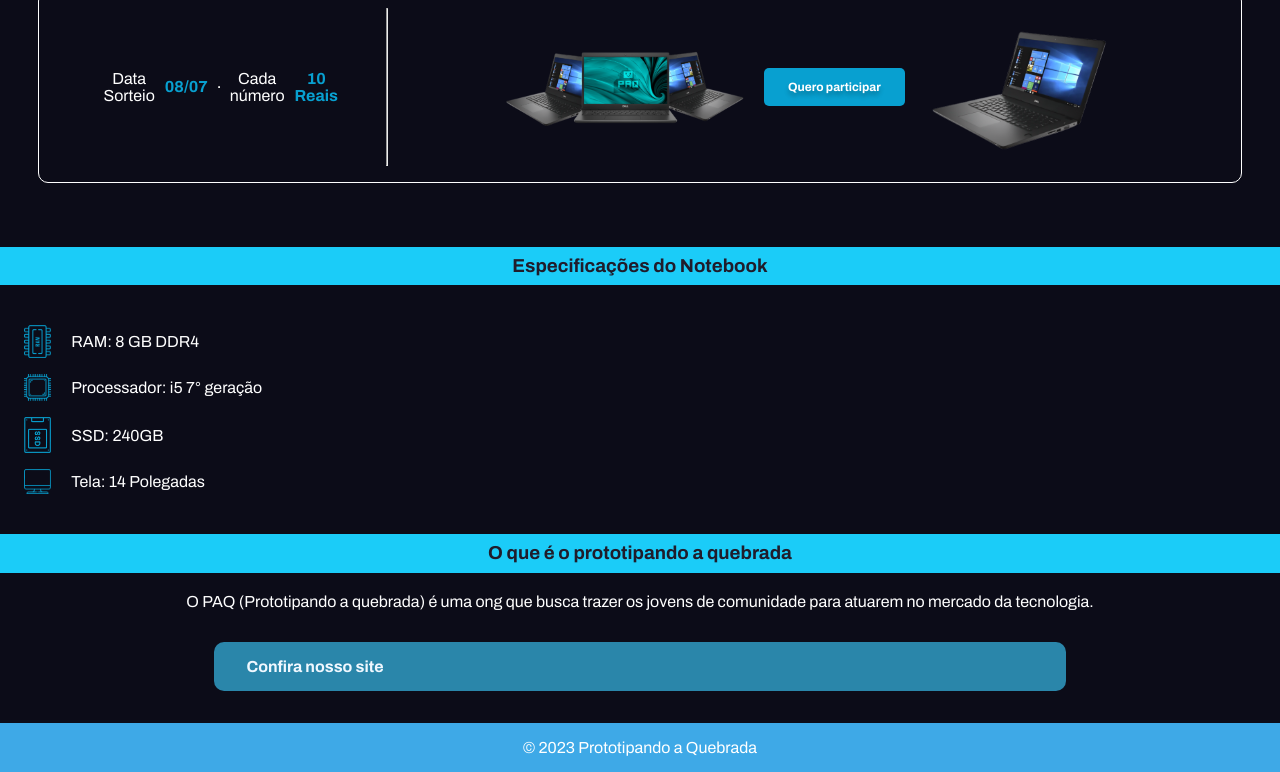
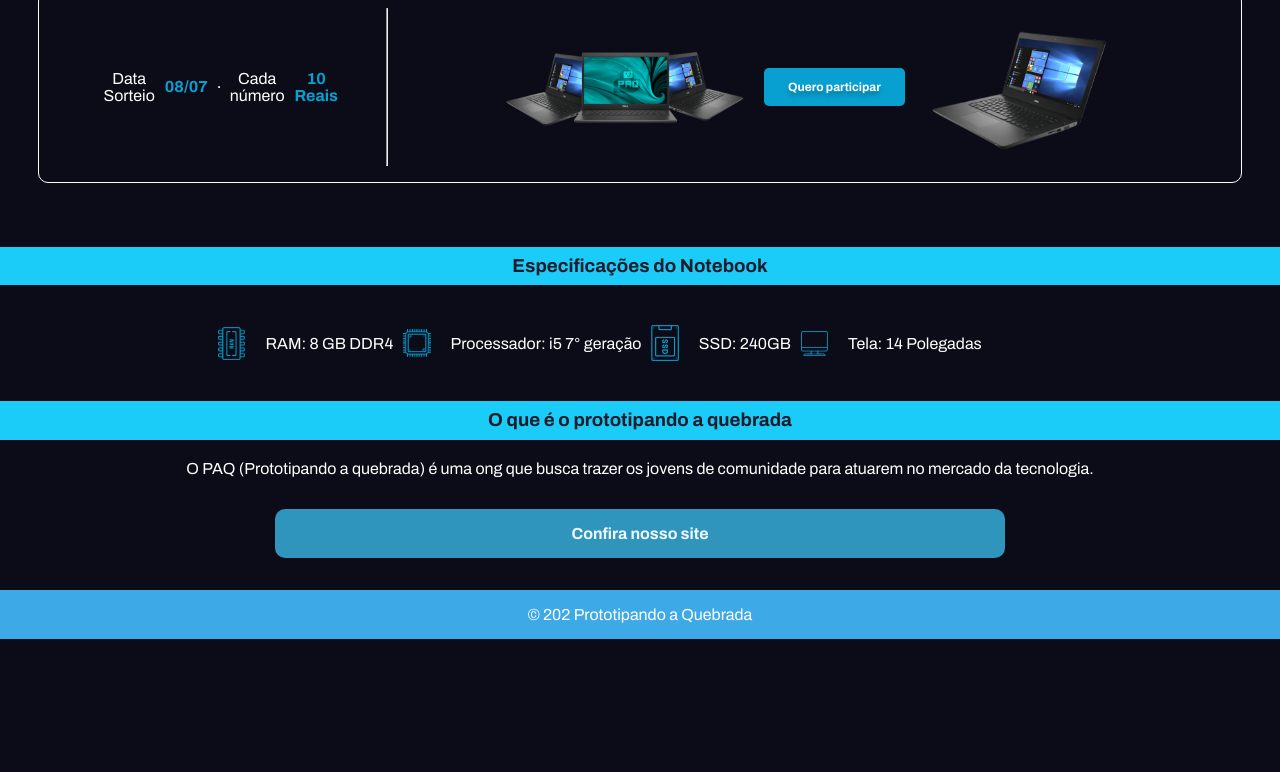
Before and after one commit to LAYSEGABI/Landing-Page-Rifa-PAQ, a plain HTML site: page index.html in a window 1280 px wide. Shown: the part 768-1540 px from the top of the page. After the commit the page ends 1407 px from the top, so only its background shows below. Drawn offline with Linux system fonts and the light colour scheme.

Commit message:
responsividade base consluida

```diff
--- a/index.html
+++ b/index.html
@@ -90,7 +90,7 @@
     </section>
 
     <footer>
-        <p>© 2023 Prototipando a Quebrada</p>
+        <p>© 202 Prototipando a Quebrada</p>
     </footer>
 
     <div class="botao-whats">
--- a/styles/especificacoes.css
+++ b/styles/especificacoes.css
@@ -2,6 +2,7 @@
     display: flex;
     flex-direction: column;
     margin-top: 4em;
+    width: 100%;
 }
 
 .titulo {
@@ -37,7 +38,30 @@
     width: 1.7em;
 }
 
-@media (min-width: 600px) {
+@media (min-width: 700px) {
+
+    .especificacoes-infos ul {
+        display: flex;
+        gap: 60px;
+        justify-content: space-between;
+        align-items: center;
+        justify-content: center;
+        text-align: center;
+        width: 90vw;
+    }
+}
 
 
+@media (min-width: 500px) {
+
+    .especificacoes-infos ul {
+        display: flex;
+        flex-wrap: wrap;
+        gap: 10px;
+        justify-content: space-between;
+        align-items: center;
+        justify-content: center;
+        text-align: center;
+        width: 90vw;
+    }
 }
--- a/styles/paq.css
+++ b/styles/paq.css
@@ -13,12 +13,13 @@
 }
 
 .paq-conteudo a {
-    background-color: rgb(42, 134, 170);
+    background-color: rgb(48, 149, 189);
     padding: 1em 2em;
     border-radius: 10px;
     margin-top: 2em;
     color: aliceblue;
     text-decoration: none;
     font-weight: bold;
-    width: 70%;
+    width: 60%;
+    text-align: center;
 }
```
